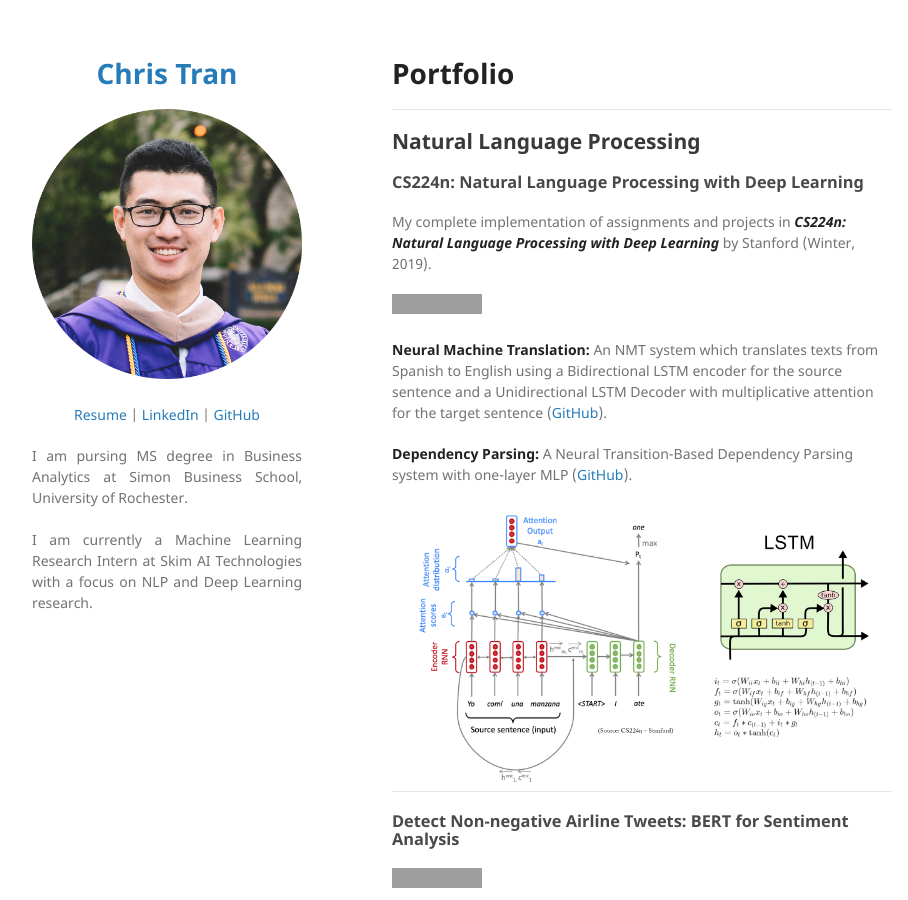
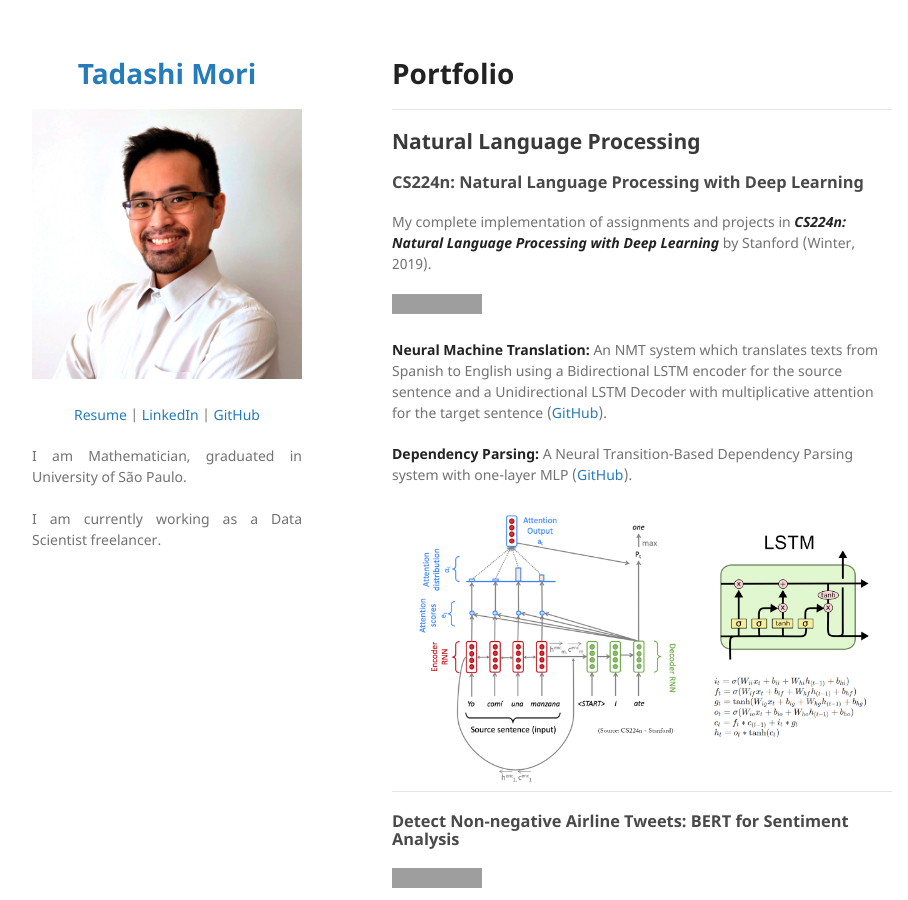
Before and after one commit to tadashiorigami/tadashiorigami.github.io, a Jekyll site: the page built from index.md, in a window 1280 px wide and 900 px high. Shown: the whole window, without its empty margins (178-1086 px from the left). Built offline with Jekyll 4.4.1, drawn with Linux system fonts in a browser that asks for light colours; our own code applies the rules of GitHub Pages for plain Markdown files; grey boxes are pictures that could not be loaded.

Commit message:
update side

```diff
--- a/_config.yml
+++ b/_config.yml
@@ -1,18 +1,18 @@
-title: <p align="center"> Chris Tran </p>
+title: <p align="center"> Tadashi Mori </p>
 
-logo: "/images/picture.png?raw=true"
+logo: "/images/perfil.jpg?raw=true"
 
 description:
   <p align="center">
   <a href="pdf/resume.pdf">Resume</a> |
-  <a href="https://www.linkedin.com/in/chriskhanhtran/">LinkedIn</a> |
-  <a href="https://github.com/chriskhanhtran">GitHub</a>
+  <a href="https://www.linkedin.com/in/tadashi-mori/">LinkedIn</a> |
+  <a href="https://github.com/tadashiorigami">GitHub</a>
   </p>
 
   <p align="justify">
-  I am pursing MS degree in Business Analytics at Simon Business School, University of Rochester.
+  I am Mathematician, graduated in University of São Paulo.
   <br><br>
-  I am currently a Machine Learning Research Intern at Skim AI Technologies with a focus on NLP and Deep Learning research.
+  I am currently working as a Data Scientist freelancer.
   <br><br>
   </p>
 
```
Also changed, not shown: images/perfil.jpg (added), images/picture.png (deleted).
